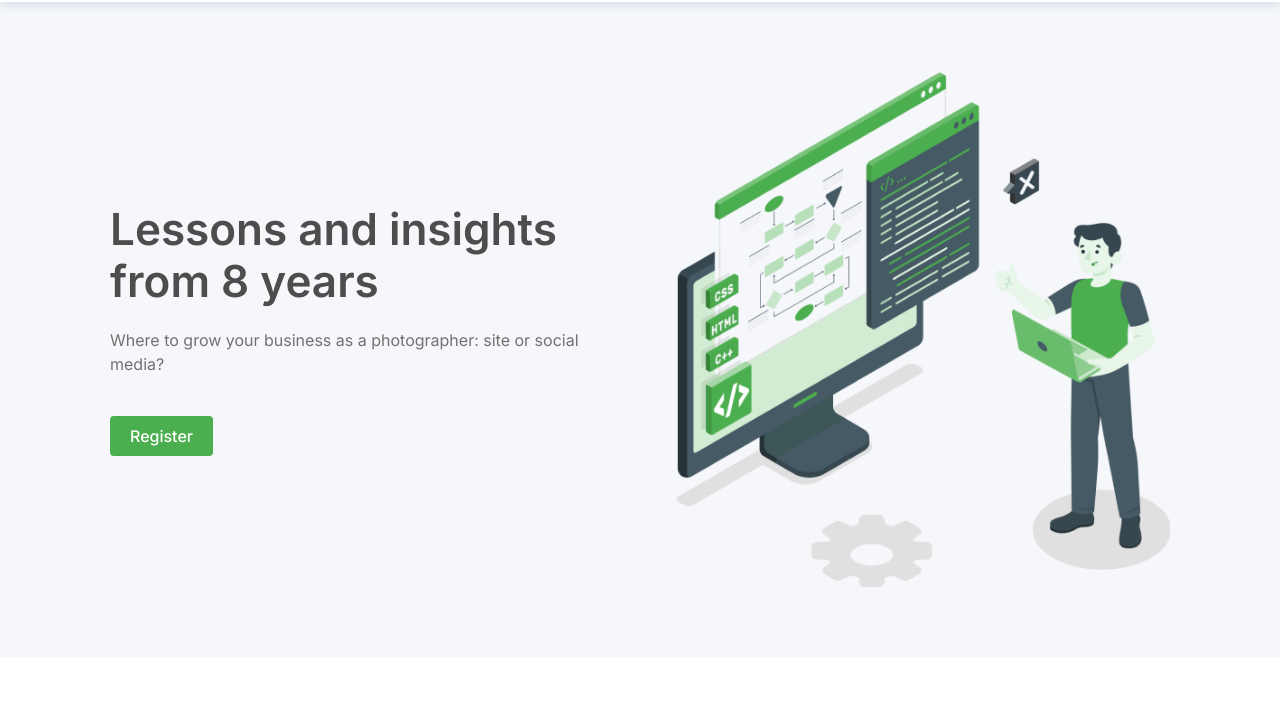
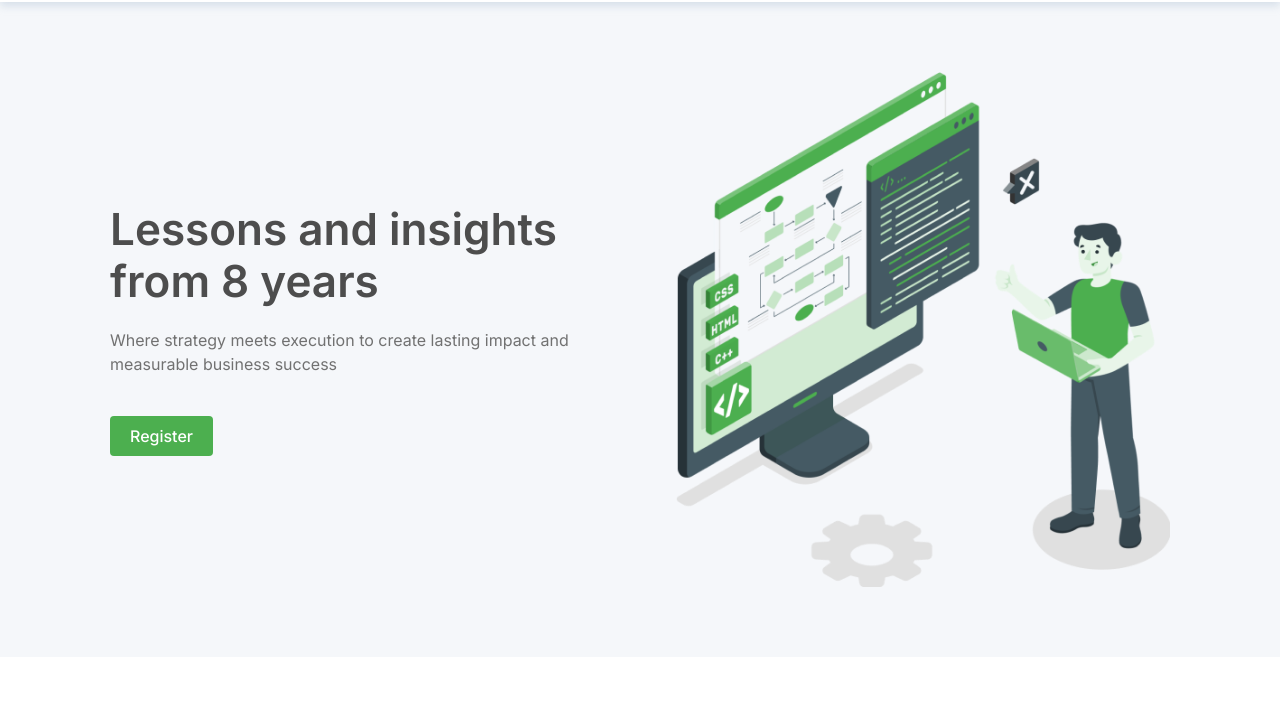
Before and after one commit to Bryan-Edsel/landing-page, a plain HTML site: page index.html in a window 1280 px wide. Shown: the part 70-774 px from the top of the page. Drawn offline with Linux system fonts and the light colour scheme.

Commit message:
Update index.html

```diff
--- a/index.html
+++ b/index.html
@@ -38,7 +38,7 @@
         <div class="container">
             <div class="hero-content">
                 <h1 class="hero-title">Lessons and insights from 8 years</h1>
-                <p class="hero-subtitle">Where to grow your business as a photographer: site or social media?</p>
+                <p class="hero-subtitle">Where strategy meets execution to create lasting impact and measurable business success</p>
                 <button class="btn">
                     Register
                 </button>
```
